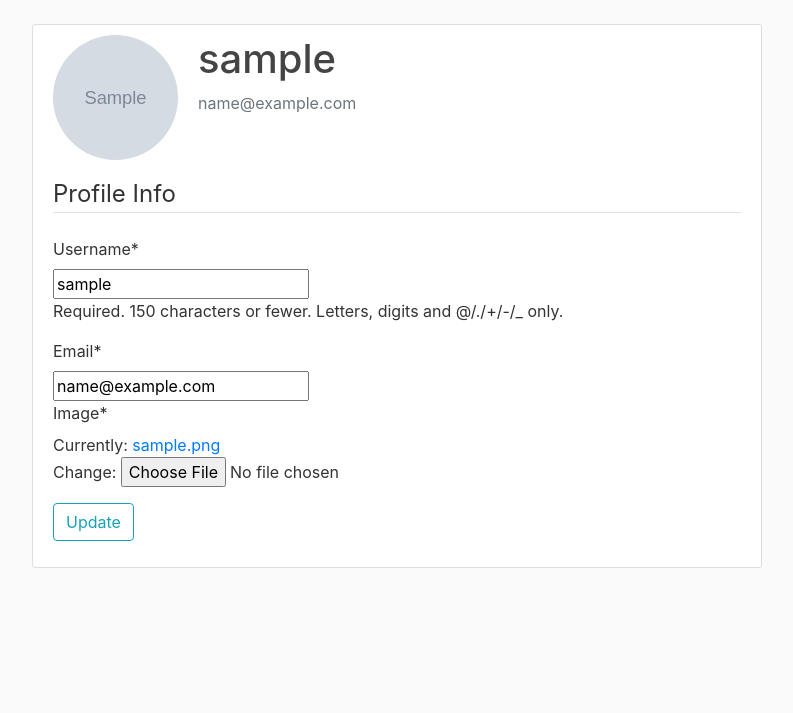
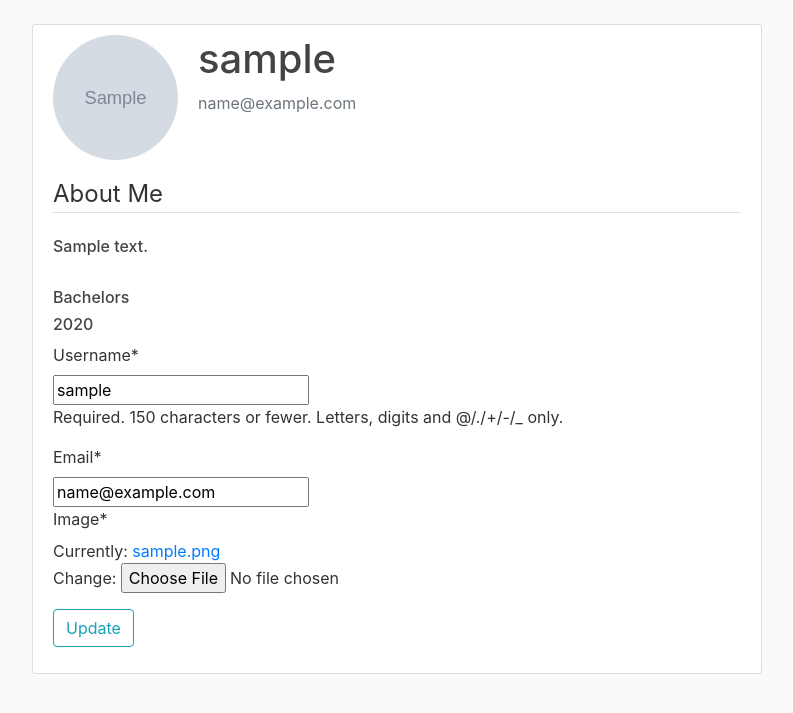
Before and after one commit to EngineerLogbook/logbook, a Django app: page /profile/ in a window 1280 px wide. Shown: the part 56-769 px from the top of the page, without its empty margins (53-846 px from the left). Run offline with Django 3.2, Linux system fonts and the light colour scheme; a user stored in the database is signed in; tables that the repository leaves empty hold one stand-in row (values such as "Sample post"); grey boxes marked "Sample" are stand-in pictures; some libraries are stand-ins or nearby versions.

Commit message:
Changes to Profile page: Added Bio, Degree and Graduation Year

```diff
--- a/engbook/user/templates/user/profile.html
+++ b/engbook/user/templates/user/profile.html
@@ -12,9 +12,15 @@
       <form method="POST" enctype="multipart/form-data">
           {% csrf_token %}
           <fieldset class="form-group">
-              <legend class="border-bottom mb-4">Profile Info</legend>
+              <legend class="border-bottom mb-4">About Me</legend>
+              <h6>{{request.user.profile.bio}}</h6>
+              <br>
+              <h6>{{request.user.profile.degree}}</h6>
+              <h6>{{request.user.profile.year_grad}}</h6>
+
               {{ u_form|crispy }}
               {{ p_form|crispy }}
+
           </fieldset>
           <div class="form-group">
               <button class="btn btn-outline-info" type="submit">Update</button>
```
